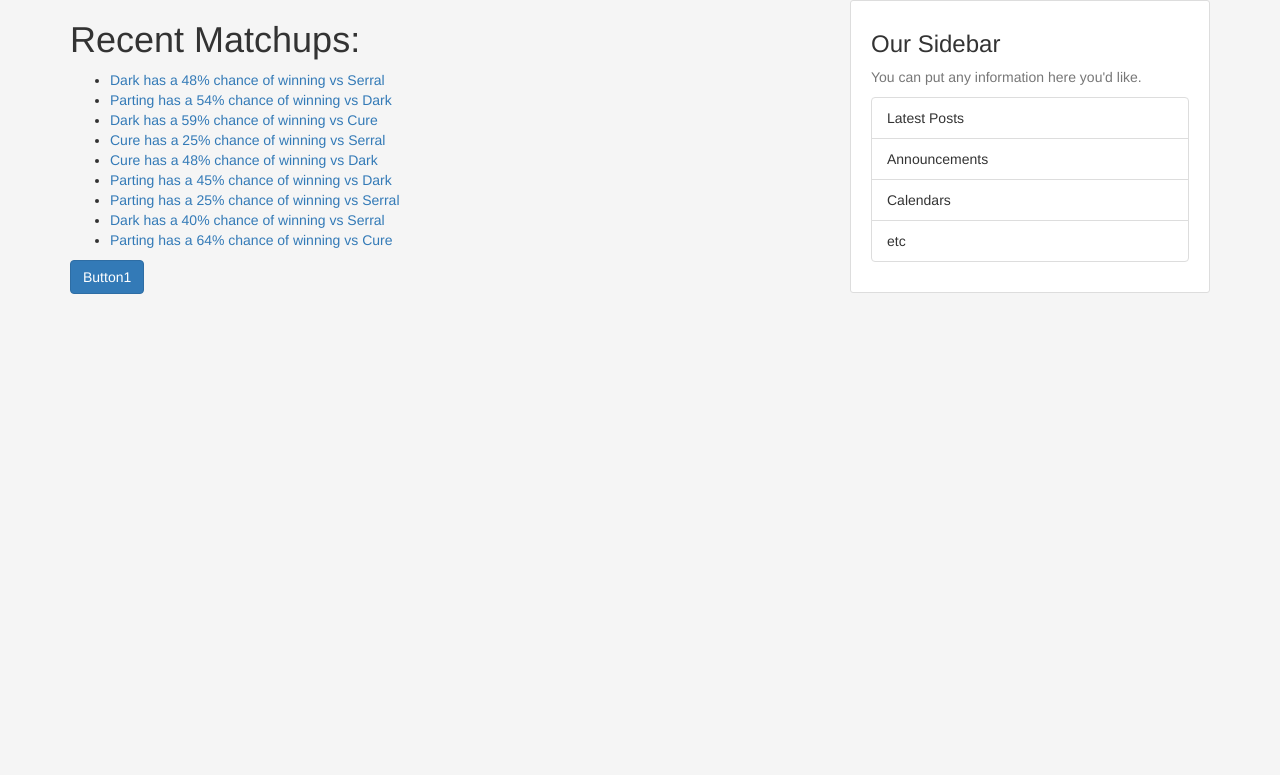
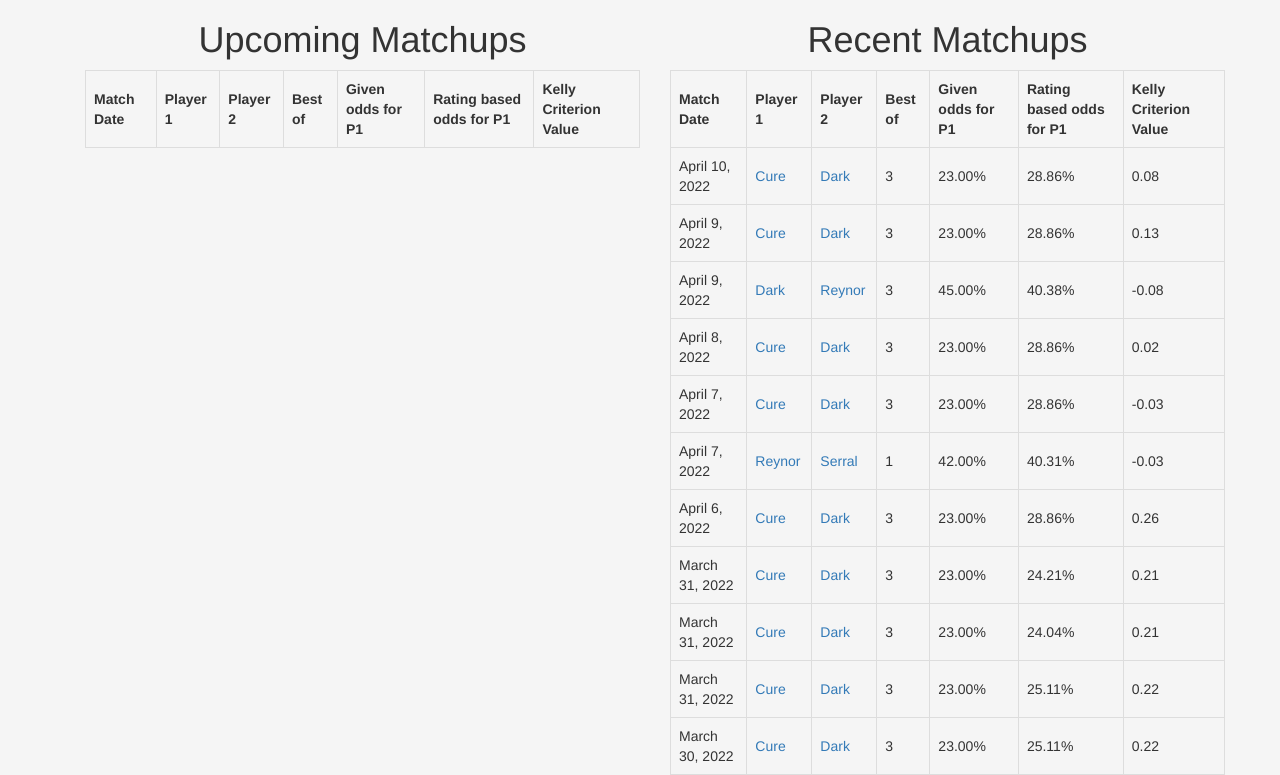
Before and after one commit to PatrickRobb/PredictSC, a Django app: page /scodds/ in a window 1280 px wide. Shown: the part 52-827 px from the top of the page. Before the commit the page ends 346 px from the top, so only its background shows below. Run offline with Django 3.2, Linux system fonts and the light colour scheme; data comes from the database, SQL or seed files in the repository; lists and menus that the app fills with data are empty; some libraries are stand-ins or nearby versions.

Commit message:
modified views to query database for future and past matches. Added model attributes. Added some routing.

```diff
--- a/starcraftodds/scodds/admin.py
+++ b/starcraftodds/scodds/admin.py
@@ -3,10 +3,10 @@ from scodds.models import Player, Matchup
 # Register your models here.
 
 class PlayerAdmin(admin.ModelAdmin):
-    list_display = ("id", "name", "rating")
+    list_display = ("id", "name", "country")
 
 class MatchupAdmin(admin.ModelAdmin):
-    list_display = ("id", "player1", "player2", "p1Odds", "dateCreated")
+    list_display = ("id", "player1", "player2", "bestOf", "p1Odds", "p1AligulacOdds", "kellyValue", "matchupDate")
 
 admin.site.register(Player, PlayerAdmin)
 admin.site.register(Matchup, MatchupAdmin)
--- a/starcraftodds/scodds/static/scodds/styles.css
+++ b/starcraftodds/scodds/static/scodds/styles.css
@@ -10,6 +10,10 @@ body{
 
 .large-text {
     font-size: large;
+}
+
+.centered{
+  text-align: center;
 }
 
 html,body {
@@ -34,6 +38,17 @@ html,body {
   width: 125px;
   margin-right: 20px;
   margin-bottom: 16px;
+}
+
+table {
+  border-collapse: collapse;
+  width: 100%;
+}
+
+td, th {
+  border: 1px solid #dddddd;
+  text-align: left;
+  padding: 8px;
 }
 
 .account-heading {
--- a/starcraftodds/scodds/templates/scodds/index.html
+++ b/starcraftodds/scodds/templates/scodds/index.html
@@ -41,23 +41,63 @@
 
 
 {% block body %}
+<div class="container">
   <div class="row">
-      <div class = "col-md-12">
-          <h1>Recent Matchups:</h1>
-          <ul>
-            {% for matchup in matchups %}
-              <li>
-                <a href="{% url 'matchup' matchup.id %}">
-                {{matchup}}
-              </a>
-            </li>
+    <div class="col-md-6">
+      <h1 class="centered">Upcoming Matchups</h1>
+         <table>
+                 <tr>
+                   <th>Match Date</th>
+                   <th>Player 1</th>
+                   <th>Player 2</th>
+                   <th>Best of</th>
+                   <th>Given odds for P1</th>
+                   <th>Rating based odds for P1</th>
+                   <th>Kelly Criterion Value</th>
+                 </tr>
+                 {% for matchup in futureMatches %}
+                 <tr>
+                   <td>{{matchup.matchupDate}}</td>
+                   <td><a href="{% url 'player' matchup.player1.id %}">{{matchup.player1.name}}</a></td>
+                   <td><a href="{% url 'player' matchup.player2.id %}">{{matchup.player2.name}}</a></td>
+                   <td>{{matchup.bestOf}}</td>
+                   <td>{{matchup.p1Odds|floatformat:2}}%</td>
+                   <td>{{matchup.p1AligulacOdds|floatformat:2}}%</td>
+                   <td>{{matchup.kellyValue|floatformat:2}}</td>
+                 </tr>
                  {% endfor %}
-          </ul>
-          <button type = "button" class = "btn btn-primary">Button1</button>
+               </table>
+  </div>
 
+    <div class = "col-md-6">
+        <h1 class="centered">Recent Matchups</h1>
+
+          <table>
+            <tr>
+              <th>Match Date</th>
+              <th>Player 1</th>
+              <th>Player 2</th>
+              <th>Best of</th>
+              <th>Given odds for P1</th>
+              <th>Rating based odds for P1</th>
+              <th>Kelly Criterion Value</th>
+            </tr>
+            {% for matchup in pastMatches %}
+            <tr>
+              <td>{{matchup.matchupDate}}</td>
+              <td><a href="{% url 'player' matchup.player1.id %}">{{matchup.player1.name}}</a></td>
+              <td><a href="{% url 'player' matchup.player2.id %}">{{matchup.player2.name}}</a></td>
+              <td>{{matchup.bestOf}}</td>
+              <td>{{matchup.p1Odds|floatformat:2}}%</td>
+              <td>{{matchup.p1AligulacOdds|floatformat:2}}%</td>
+              <td>{{matchup.kellyValue|floatformat:2}}</td>
+            </tr>
+            {% endfor %}
+          </table>
      </div>
      <!-- <div class = "col-xs-4">
         <button type = "button" class = "btn btn-success">Button2</button>
         </div> -->
   </div>
+</div>
 {% endblock %}
--- a/starcraftodds/scodds/templates/scodds/layout.html
+++ b/starcraftodds/scodds/templates/scodds/layout.html
@@ -19,6 +19,9 @@
     <ul class="nav navbar-nav">
       <li class="active large-text"><a href="{% url 'index' %}">Home</a></li>
       <li><a href="{% url 'players' %}" class="large-text">Players List</a></li>
+      {% if user.is_authenticated %}
+      <li><a href="{% url 'matchup-create' %}" class="large-text">Add Matchup Prediction</a></li>
+      {% endif %}
       <!-- <li><a href="#" class="large-text">Page 2</a></li> -->
     </ul>
     <ul class="nav navbar-nav navbar-right">
@@ -35,26 +38,13 @@
 
 <main role="main" class="container">
   <div class="row">
-    <div class="col-md-8">
+    <div class="col-md-12">
       {% if messages %}
         {% for message in messages %}
           <div class="alert alert-{{ message.tags }}">{{message}}</div>
         {% endfor %}
       {% endif %}
       {% block body %}{% endblock %}
-    </div>
-    <div class="col-md-4">
-      <div class="content-section">
-        <h3>Our Sidebar</h3>
-        <p class='text-muted'>You can put any information here you'd like.
-          <ul class="list-group">
-            <li class="list-group-item list-group-item-light">Latest Posts</li>
-            <li class="list-group-item list-group-item-light">Announcements</li>
-            <li class="list-group-item list-group-item-light">Calendars</li>
-            <li class="list-group-item list-group-item-light">etc</li>
-          </ul>
-        </p>
-      </div>
     </div>
   </div>
 </main>
--- a/starcraftodds/scodds/templates/scodds/matchup_form.html
+++ b/starcraftodds/scodds/templates/scodds/matchup_form.html
@@ -5,7 +5,7 @@
 		<form method="POST">
 			{% csrf_token %}
 			<fieldset class="form-group">
-				<legend class="border-bottom mb-4">Create/Update Matchup</legend>
+				<legend class="border-bottom mb-4">Add Matchup Prediction</legend>
 				{{ form|crispy }}
 			</fieldset>
 			<div class="form-group">
--- a/starcraftodds/scodds/templates/scodds/players.html
+++ b/starcraftodds/scodds/templates/scodds/players.html
@@ -1,11 +1,11 @@
 {% extends "scodds/layout.html" %}
 {%block body%}
-	<ul>
+	<ol>
 	{% for player in players %}
 		<li>
-		<a href="{% url 'player' player.id %}">{{player}}
+		<a href="{% url 'player' player.id %}">{{player}}</a>
 		</li>
 	{% endfor %}
-	</ul>
+	</ol>
 	<a href ="{% url 'index' %}">back to homepage</a>
 {% endblock %}
--- a/starcraftodds/scodds/urls.py
+++ b/starcraftodds/scodds/urls.py
@@ -1,12 +1,13 @@
 from django.urls import path
-from scodds.views import MatchupListView, MatchupDetailView, PlayerListView, PlayerDetailView, MatchupCreateView
+from scodds.views import  MatchupDetailView, PlayerListView, MatchupCreateView
 from . import views
 
 urlpatterns = [
 	path("", views.index, name="index"),
 	#path('', MatchupListView.as_view(), name='index'),
 	path("matchup/<int:pk>", MatchupDetailView.as_view(), name="matchup"),
-	path("players/<int:pk>", PlayerDetailView.as_view(), name="player"),
+	path("players/<int:player_id>", views.playerpage, name="player"),
+	#path("players/<int:pk>", PlayerDetailView.as_view(), name="player"),
 	path("players", PlayerListView.as_view(), name="players"),
 	path("matchup/new", MatchupCreateView.as_view(), name = "matchup-create")
 	# path("players", views.players, name="players"),
--- a/starcraftodds/scodds/views.py
+++ b/starcraftodds/scodds/views.py
@@ -3,22 +3,33 @@ from django.http import HttpResponse
 from .models import Player, Matchup
 from django.views.generic import ListView, DetailView, CreateView
 from django.contrib.auth.mixins import LoginRequiredMixin
+from datetime import datetime, date, timedelta
+import datetime
 # from django.views.generic.detail import DetailView
 # from django.views.generic.create import CreateView
 # Create your views here.
 
 def index(request):
-	return render(request, "scodds/index.html", {
-		"matchups": Matchup.objects.order_by('-dateCreated')
+
+
+    future = Matchup.objects.exclude(matchupDate__lt=datetime.date.today())
+    future = future.order_by('matchupDate')
+    past = Matchup.objects.exclude(matchupDate__gte=datetime.date.today())
+    past = past.order_by('-matchupDate')
+
+    return render(request, "scodds/index.html", {
+        "pastMatches": past,
+        "futureMatches": future
+		# "matchups": Matchup.objects.order_by('-dateCreated')
 		})
 
-class MatchupListView(ListView):
+# class MatchupListView(ListView):
 
-    model = Matchup
-    paginate_by = 100  # if pagination is desired
-    template_name = 'scodds/index.html'
-    context_object_name = 'matchups'
-    oddering = ['-dateCreated']
+#     model = Matchup
+#     paginate_by = 100  # if pagination is desired
+#     template_name = 'scodds/index.html'
+#     context_object_name = 'matchups'
+#     oddering = ['-dateCreated']
 
 class MatchupDetailView(DetailView):
 
@@ -28,7 +39,7 @@ class MatchupDetailView(DetailView):
 
 class MatchupCreateView(LoginRequiredMixin, CreateView):
 	model = Matchup
-	fields =['player1', 'player2', 'p1Odds',]
+	fields =['player1', 'player2', 'bestOf', 'p1Odds', 'matchupDate']
 
 class PlayerListView(ListView):
 
@@ -37,17 +48,20 @@ class PlayerListView(ListView):
     template_name = 'scodds/players.html'
     context_object_name = 'players'
 
-class PlayerDetailView(DetailView):
+# class PlayerDetailView(DetailView):
 
-    model = Player
-    template_name = 'scodds/playerpage.html'
-    context_object_name = 'player'
+#     model = Player
+#     template_name = 'scodds/playerpage.html'
+#     context_object_name = 'player'
 
-# def playerpage(request, player_id):
-# 	player = Player.objects.get(pk=player_id)
-# 	return render(request, "scodds/playerpage.html", {
-# 		"player": player
-# 		})
+def playerpage(request, player_id):
+	player = Player.objects.get(pk=player_id)
+
+	return render(request, "scodds/playerpage.html", {
+		"player": player,
+        "player_matches_1": Matchup.objects.filter(player1_id=player_id),
+        "player_matches_2": Matchup.objects.filter(player2_id=player_id)
+		})
 
 # def players(request):
 # 	players = Player.objects.all()
@@ -61,5 +75,5 @@ class PlayerDetailView(DetailView):
 # 		"matchup": matchup
 # 		})
 
-def predict(request):
-	return render(request, "scodds/predict.html")
+# def predict(request):
+# 	return render(request, "scodds/predict.html")
```
Also changed, not shown: starcraftodds/scodds/models.py (+51 -5 lines), starcraftodds/scodds/templates/scodds/playerpage.html (+35 -2 lines), starcraftodds/db.sqlite3, starcraftodds/scodds/migrations/0005_matchup_best_of.py (added), starcraftodds/scodds/migrations/0006_matchup_p1aligulacodds.py (added), starcraftodds/scodds/migrations/0007_matchup_kellyvalue.py (added), starcraftodds/scodds/migrations/0008_auto_20220318_1303.py (added), starcraftodds/scodds/migrations/0009_auto_20220318_1307.py (added), starcraftodds/scodds/migrations/0010_auto_20220330_1054.py (added), starcraftodds/scodds/migrations/0011_auto_20220331_1055.py (added), starcraftodds/scodds/migrations/0012_auto_20220405_0936.py (added). Lines whose indentation alone changed are shown as unchanged.
